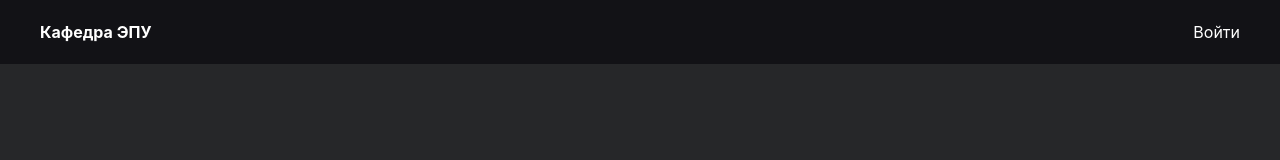
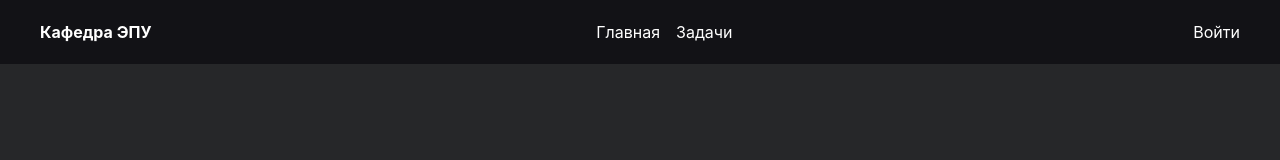
Before and after one commit to malilfrend/VKR, a React (Create React App) app: page / in a window 1280 px wide. Before the commit this address had no page. Shown: the top 160 px of the page. Built offline with nearby package versions, Linux system fonts and the light colour scheme.

Commit message:
add tabs to header

```diff
--- a/src/core/Header/Header.module.scss
+++ b/src/core/Header/Header.module.scss
@@ -12,3 +12,9 @@
   justify-content: space-between;
   align-items: center;
 }
+
+.tabs {
+  & > a {
+    margin-right: 16px;
+  }
+}
--- a/src/core/Header/Header.tsx
+++ b/src/core/Header/Header.tsx
@@ -2,6 +2,7 @@ import React from 'react';
 import s from './Header.module.scss';
 import { useAuthStore } from '../../store/authStore';
 import { NavLink } from 'react-router-dom';
+import {tabs} from './tabs/tabs';
 
 export const Header = () => {
   const { isAuth, name, lastName, group } = useAuthStore((state) => state);
@@ -9,6 +10,9 @@ export const Header = () => {
     <div className={s.wrapper}>
       <div className={s.container}>
         <h4>Кафедра ЭПУ</h4>
+        <div className={s.tabs}>
+          { tabs.map((tab) => <NavLink to={`/${tab.url}`} key={tab.name}>{tab.name}</NavLink>) }
+        </div>
         <div>
           {
             isAuth ?
--- /dev/null
+++ b/src/core/Header/tabs/tabs.ts
@@ -0,0 +1,10 @@
+export const tabs = [
+  {
+    name: 'Главная',
+    url: '',
+  },
+  {
+    name: 'Задачи',
+    url: 'tasks',
+  },
+]
```
